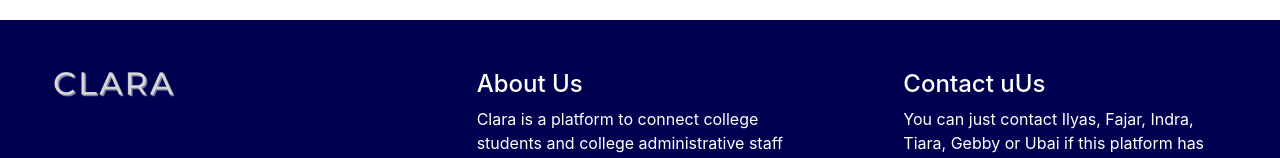
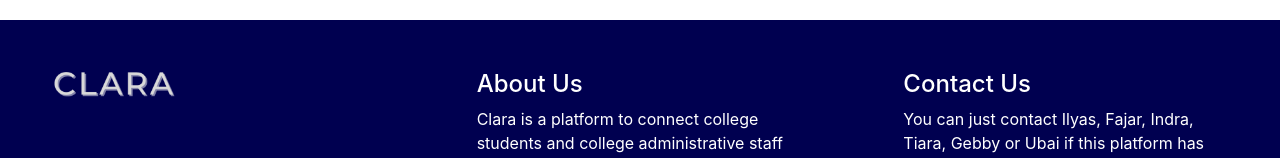
Before and after one commit to fajar-sn/clara-frontend, a React (Create React App) app: page / in a window 1280 px wide. Shown: the part 372-530 px from the top of the page. Built offline with nearby package versions, Linux system fonts and the light colour scheme.

Commit message:
revisi pages & components

```diff
--- a/src/components/Footer.js
+++ b/src/components/Footer.js
@@ -17,7 +17,7 @@ function ClaraFooter(){
                         </p>
                     </Col>
                     <Col style={{ color: "white", padding: "50px"}}>
-                        <h4>Contact uUs</h4>
+                        <h4>Contact Us</h4>
                         <p>You can just contact Ilyas, Fajar, Indra, Tiara, Gebby or
                             Ubai if this platform has bugs that annoy you so much
                             that you have to contact them.
```
